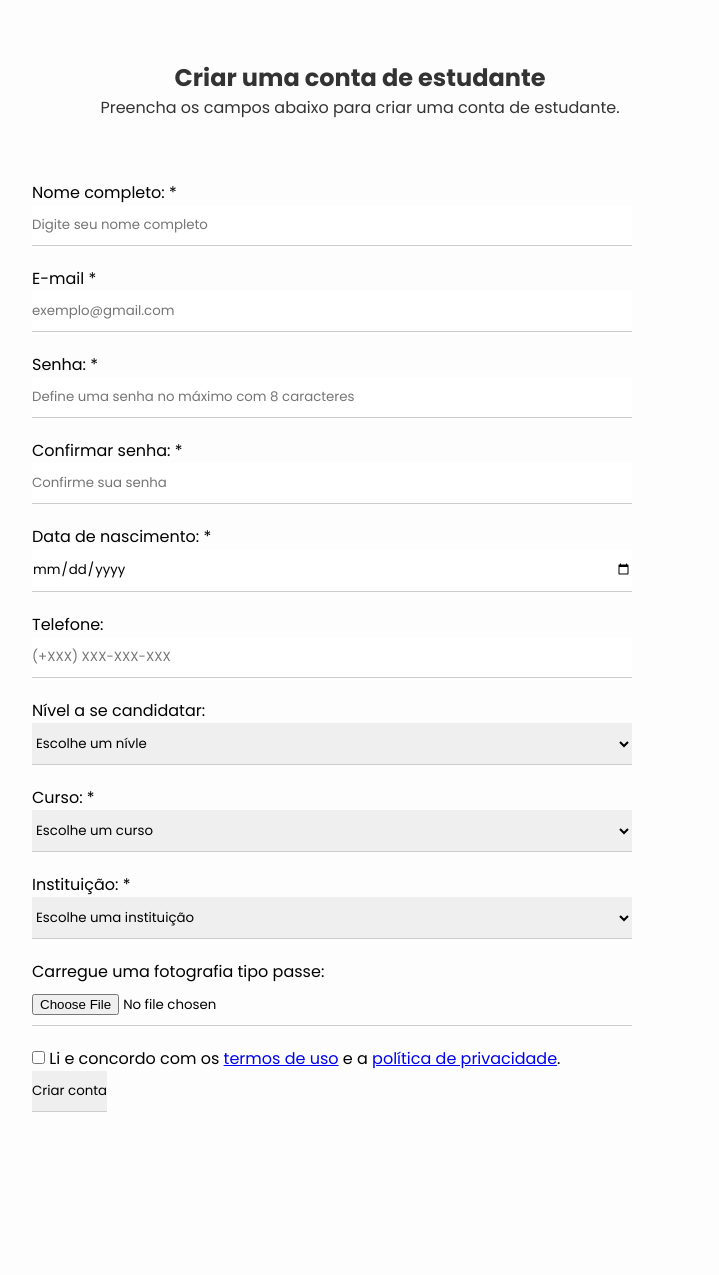
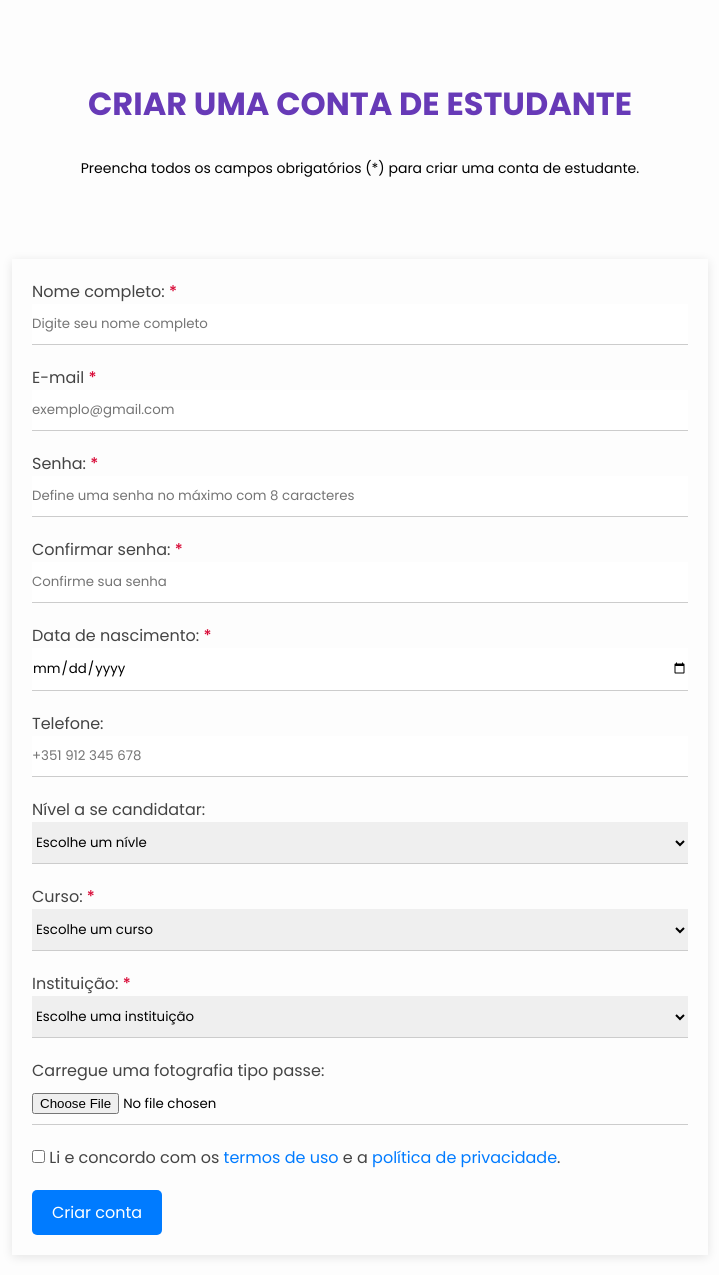
Before and after one commit to afonsowebdev/cadastro, a plain HTML site: page index.html in a window 1280 px wide. Shown: the whole page, without its empty margins (280-999 px from the left). Before the commit the page ends 1152 px from the top, so only its background shows below. Drawn offline with Linux system fonts and the light colour scheme.

Commit message:
Organizando

```diff
--- a/assets/css/style.css
+++ b/assets/css/style.css
@@ -14,6 +14,53 @@ h2,
 h3,
 p {
     color: #333;
+}
+
+p,
+
+
+.container {
+    width: 100%;
+    max-width: 1200px;
+    margin: 0 auto;
+    padding: 20px;
+
+
+    .header {
+        text-align: center;
+        margin: 40px;
+        padding: 20px;
+        /* background-color: #673ab7; */
+
+        h1 {
+            font-size: 2rem;
+            margin-bottom: 10px;
+            text-transform: uppercase;
+            color: #673ab7;
+        }
+
+        p {
+            font-size: 14px;
+            color: #000;
+        }
+    }
+
+    form {
+        background-color: #fdfdfd;
+        width: 60%;
+        margin: 0 auto;
+        padding: 20px;
+        position: relative;
+        box-shadow: 0 2px 10px rgba(0, 0, 0, 0.1);
+
+        label {
+            color: #444;
+            font-size: 16px;
+        }
+
+        a {
+            color: #007bff;
+            text-decoration: none;
         }
 
         input,
@@ -33,7 +80,7 @@ input[type="number"],
         input[type="file"],
         select {
             width: 100%;
-    max-width: 600px;
+            max-width: 800px;
             margin-bottom: 20px;
         }
 
@@ -41,23 +88,26 @@ select {
             display: block;
         }
 
-.container {
-    width: 100%;
-    max-width: 1200px;
-    margin: 0 auto;
-    padding: 20px;
-
-    .header {
-        text-align: center;
-        margin: 40px;
+        .required-field {
+            color: #d80835;
+            font-size: 16px;
+            font-weight: 500;
         }
 
-    form {
-        background-color: #fdfdfd;
-        width: 60%;
-        margin: 0 auto;
-        padding: 20px;
-        position: relative;
-        /* top: -62px; */
+        .submit-button {
+            background-color: #007bff;
+            color: #fff;
+            margin-top: 20px;
+            padding: 10px 20px;
+            border: none;
+            border-radius: 5px;
+            cursor: pointer;
+            font-size: 16px;
+            transition: background-color 0.3s ease;
+
+            &:hover {
+                background-color: #0056b3;
             }
         }
+    }
+}
--- a/index.html
+++ b/index.html
@@ -13,8 +13,8 @@
 <body>
     <div class="container">
         <div class="header">
-            <h2>Criar uma conta de estudante</h2>
-            <p>Preencha os campos abaixo para criar uma conta de estudante.</p>
+            <h1>criar uma conta de estudante</h1>
+            <p>Preencha todos os campos obrigatórios (*) para criar uma conta de estudante.</p>
         </div>
 
         <form action="" method="post">
@@ -47,8 +47,8 @@
 
             <div class="input-group">
                 <label for="telefone">Telefone: </label>
-                <input type="tel" name="telefone" id="telefone" class="block" placeholder="(+XXX) XXX-XXX-XXX"
-                    pattern="\(\d{2}\) \d{5}-\d{4}" maxlength="13" title="Formato: +351 91 2345-678" required>
+                <input type="tel" name="telefone" id="telefone" class="block" placeholder="+351 912 345 678"
+                     maxlength="20" title="Formato: +351 912 345 678" required>
             </div>
 
             <div class="input-group">
```
Lines whose indentation alone changed are shown as unchanged.
